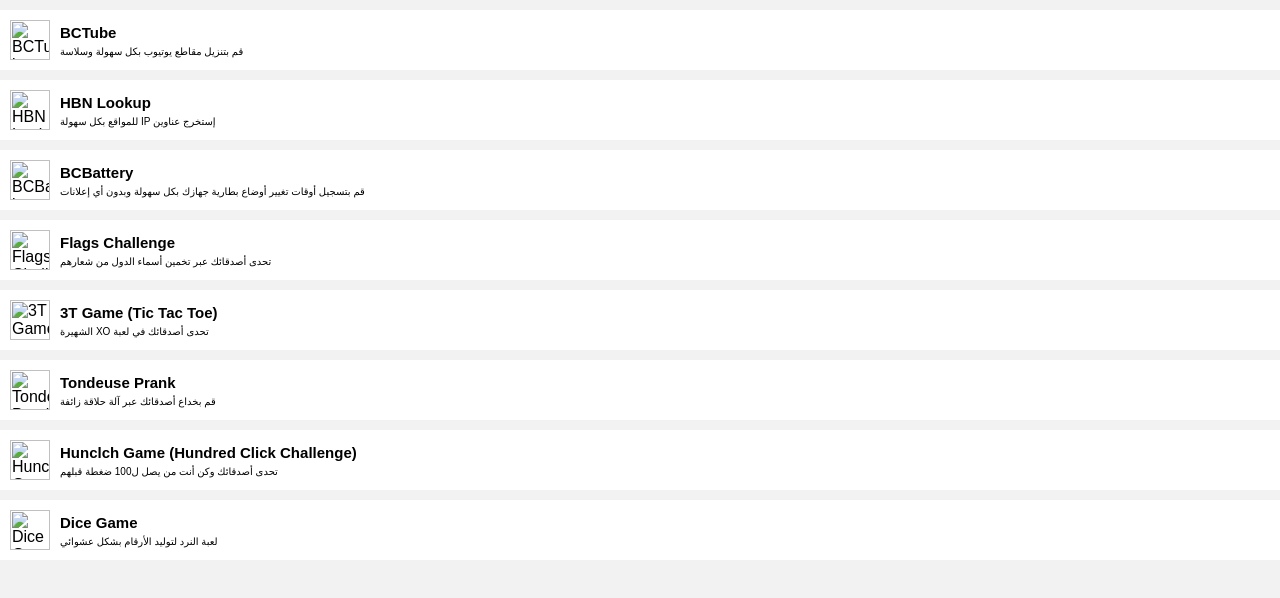
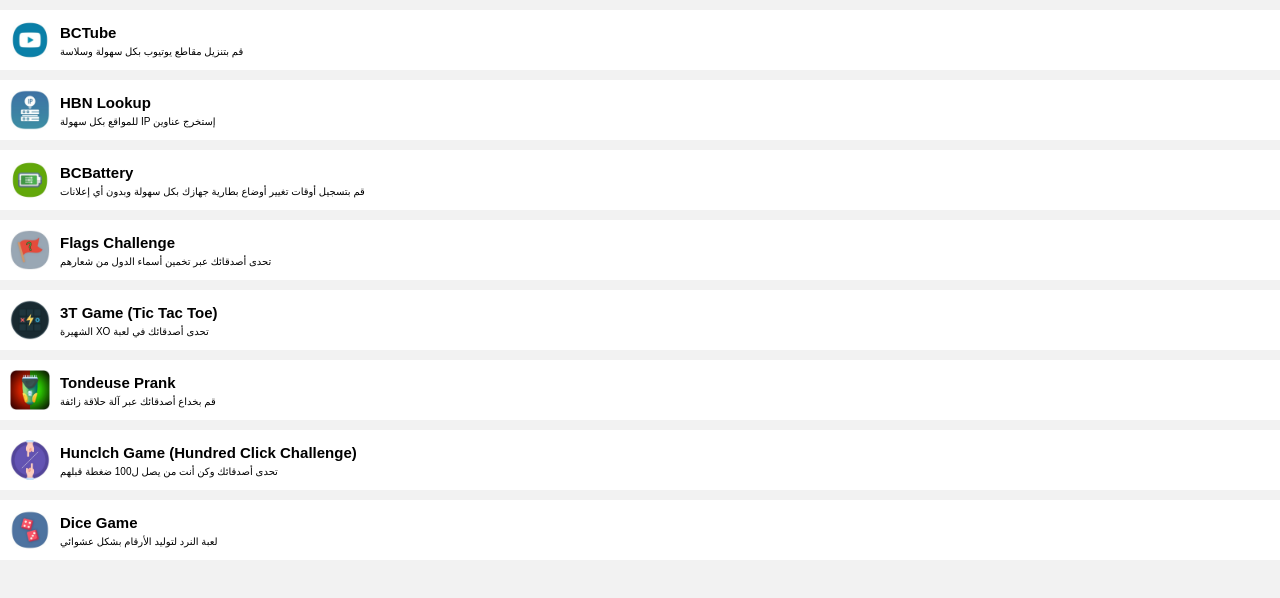
Before and after one commit to badercharaf/MyAppsList, a plain HTML site: page small-list.html in a window 1280 px wide. Drawn offline with Linux system fonts and the light colour scheme.

Commit message:
Update small-list.html

```diff
--- a/small-list.html
+++ b/small-list.html
@@ -55,7 +55,7 @@
 
 
 	<div class="card" onclick="window.location.href='https://bctube.en.uptodown.com/android';">
-			<img src="/bcapps/img/BCTube.jpeg" alt="BCTube icon">
+			<img src="/MyAppsList/img/BCTube.jpeg" alt="BCTube icon">
 			<div class="card-text">
 			<h2>BCTube</h2>
 			<p>قم بتنزيل مقاطع يوتيوب بكل سهولة وسلاسة</p>
@@ -66,7 +66,7 @@
 
 
 			<div class="card" onclick="window.location.href='https://hbn-lookup.en.uptodown.com/android';">
-			<img src="/bcapps/img/HBN Lookup.jpeg" alt="HBN Lookup icon">
+			<img src="/MyAppsList/img/HBN Lookup.jpeg" alt="HBN Lookup icon">
 			<div class="card-text">
 			<h2>HBN Lookup</h2>
 			<p>للمواقع بكل سهولة IP إستخرج عناوين</p>
@@ -76,7 +76,7 @@
 
 
 		<div class="card" onclick="window.location.href='https://bcbattery.en.uptodown.com/android';">
-			<img src="/bcapps/img/BCBattery.jpeg" alt="BCBattery icon">
+			<img src="/MyAppsList/img/BCBattery.jpeg" alt="BCBattery icon">
 			<div class="card-text">
 			<h2>BCBattery</h2>
 			<p>قم بتسجيل أوقات تغيير أوضاع بطارية جهازك بكل سهولة وبدون أي إعلانات</p>
@@ -86,7 +86,7 @@
 
 
 		<div class="card" onclick="window.location.href='https://flags-challenge.en.uptodown.com/android';">
-			<img src="/bcapps/img/Flags Challenge.jpeg" alt="Flags Challenge icon">
+			<img src="/MyAppsList/img/Flags Challenge.jpeg" alt="Flags Challenge icon">
 			<div class="card-text">
 			<h2>Flags Challenge</h2>
 			<p>تحدى أصدقائك عبر تخمين أسماء الدول من شعارهم</p>
@@ -96,7 +96,7 @@
 
 
 		<div class="card" onclick="window.location.href='https://3t-game-tic-tac-toe.en.uptodown.com/android';">
-			<img src="/bcapps/img/3T Game.jpeg" alt="3T Game icon">
+			<img src="/MyAppsList/img/3T Game.jpeg" alt="3T Game icon">
 			<div class="card-text">
 			<h2>3T Game (Tic Tac Toe)</h2>
 			<p>الشهيرة XO تحدى أصدقائك في لعبة</p>
@@ -106,7 +106,7 @@
 
 
 		<div class="card" onclick="window.location.href='https://tondeuse-prank.en.uptodown.com/android';">
-			<img src="/bcapps/img/Tondeuse Prank.jpeg" alt="Tondeuse Prank icon">
+			<img src="/MyAppsList/img/Tondeuse Prank.jpeg" alt="Tondeuse Prank icon">
 			<div class="card-text">
 			<h2>Tondeuse Prank</h2>
 			<p>قم بخداع أصدقائك عبر آلة حلاقة زائفة</p>
@@ -116,7 +116,7 @@
 
 
 		<div class="card" onclick="window.location.href='https://hunclch-game-hundred-click-challenge.en.uptodown.com/android';">
-			<img src="/bcapps/img/Hunclch Game.jpeg" alt="Hunclch Game icon">
+			<img src="/MyAppsList/img/Hunclch Game.jpeg" alt="Hunclch Game icon">
 			<div class="card-text">
 			<h2>Hunclch Game (Hundred Click Challenge)</h2>
 			<p>تحدى أصدقائك وكن أنت من يصل ل100 ضغطة قبلهم</p>
@@ -126,7 +126,7 @@
 
 
 		<div class="card" onclick="window.location.href='https://com-bc-dicegame.en.uptodown.com/android';">
-			<img src="/bcapps/img/Dice Game.jpeg" alt="Dice Game icon">
+			<img src="/MyAppsList/img/Dice Game.jpeg" alt="Dice Game icon">
 			<div class="card-text">
 			<h2>Dice Game</h2>
 			<p>لعبة النرد لتوليد الأرقام بشكل عشوائي</p>
```
